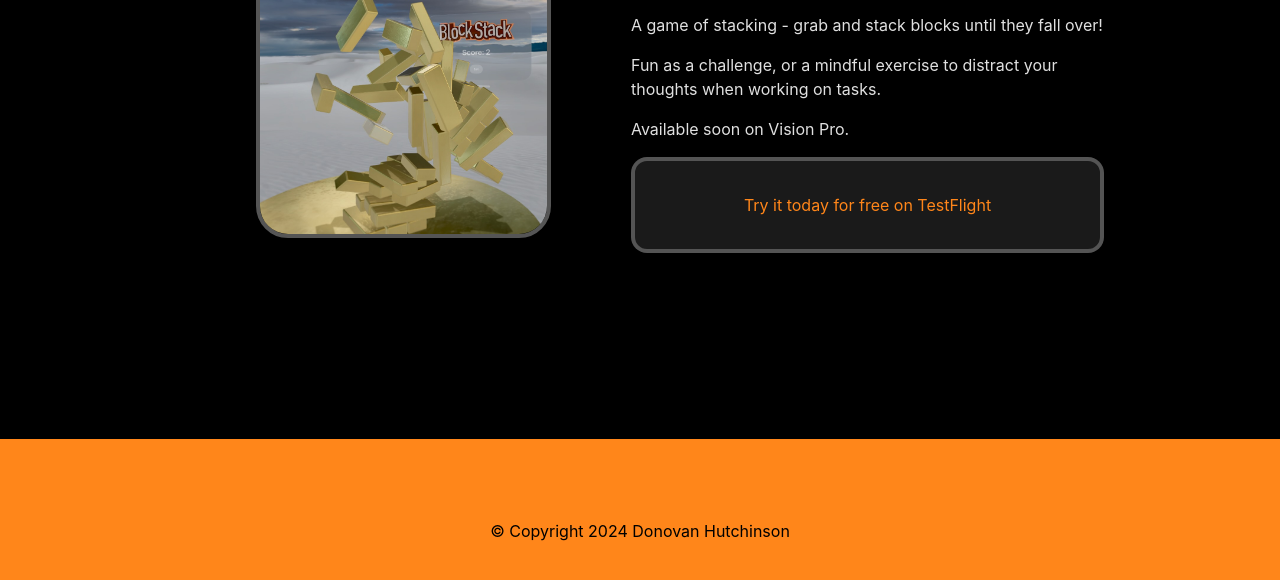
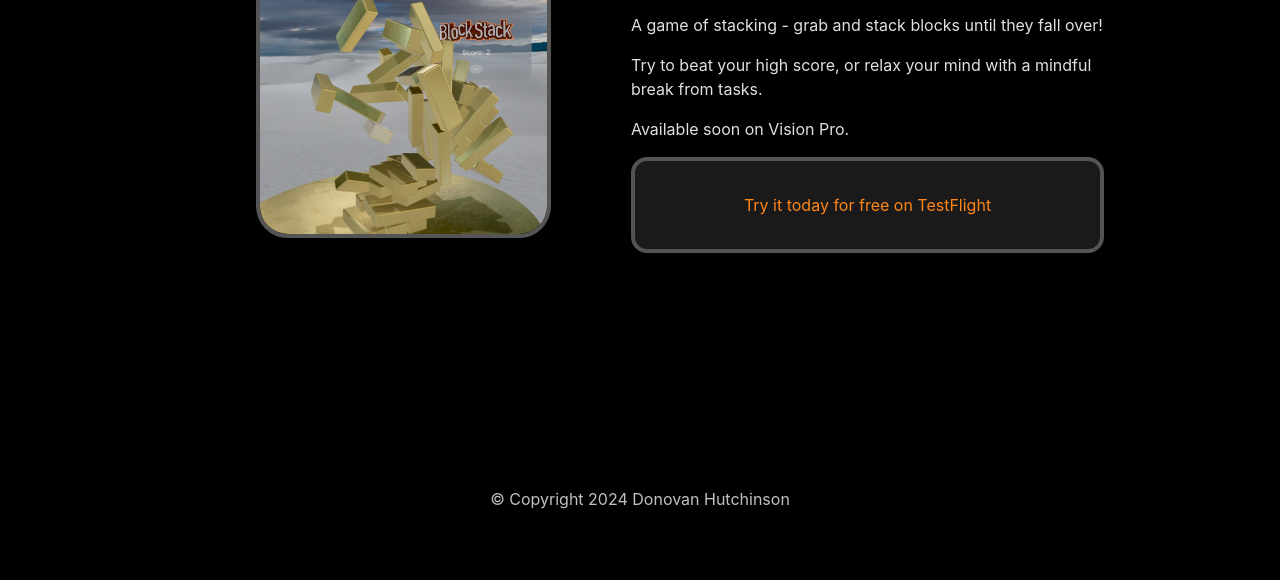
Before and after one commit to donovanh/blockstack.hop.ie, an Eleventy site: page content/index.njk in a window 1280 px wide. Shown: the part 252-832 px from the top of the page. Built offline with nearby package versions, Linux system fonts and the light colour scheme; Eleventy itself is replaced by a stand-in of ours; files that its build step writes are made by us from their sources; files whose address does not match are found by name.

Commit message:
Updating home

```diff
--- a/content/index.njk
+++ b/content/index.njk
@@ -1,5 +1,5 @@
 ---
-title: BlockStack
+title: Play BlockStack on Vision Pro
 layout: layouts/home.njk
 eleventyNavigation:
   key: Home
@@ -22,7 +22,7 @@ eleventyNavigation:
 
         <p>A game of stacking - grab and stack blocks until they fall over!</p>
 
-        <p>Fun as a challenge, or a mindful exercise to distract your thoughts when working on tasks.</p>
+        <p>Try to beat your high score, or relax your mind with a mindful break from tasks.</p>
 
         <p>Available soon on Vision Pro.</p>
 
--- a/public/css/index.css
+++ b/public/css/index.css
@@ -266,12 +266,11 @@ h2 + .header-anchor {
 }
 
 footer {
-	background: var(--color-highlight);
-	color: #000;
+	color: var(--color-gray-50);
 	display: flex;
 	justify-content: center;
 	padding: 4em;
-	margin-top: 4em;
+	margin-top: 2em;
 }
 
 .footer-content {
```
